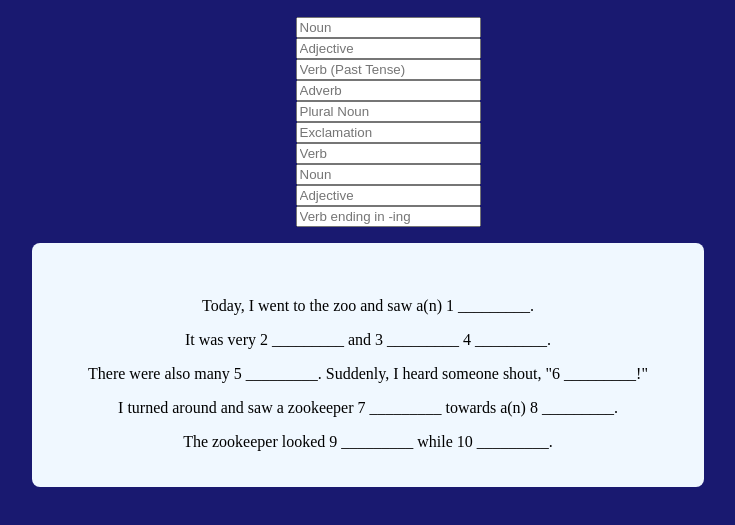
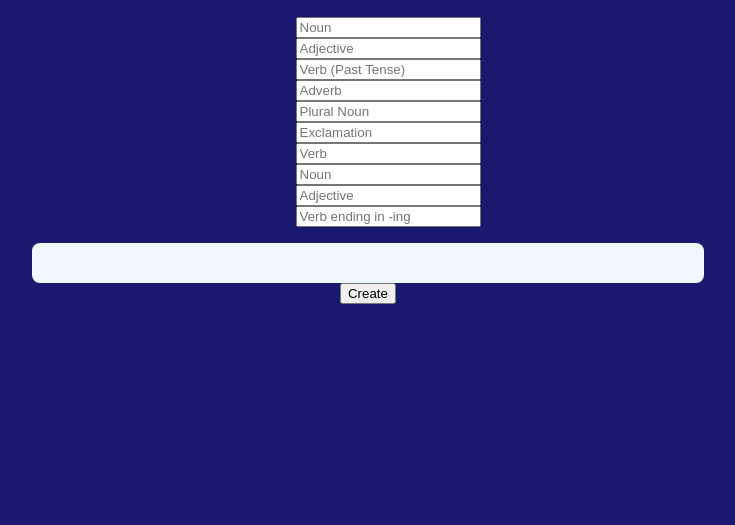
Before and after one commit to robertsmelanie/MadLibs1, a plain HTML site: page index.html in a window 1280 px wide. Shown: the part 87-612 px from the top of the page, without its empty margins (272-1007 px from the left). Drawn offline with Linux system fonts and the light colour scheme.

Commit message:
update JS

```diff
--- /dev/null
+++ b/app.js
@@ -0,0 +1,26 @@
+function createParagraph(){
+    var textOne =document.getElementById('textOne').value;
+    var textTwo =document.getElementById('textTwo').value;
+    var textThree =document.getElementById('textThree').value;
+    var textFour =document.getElementById('textFour').value;
+    var textFive =document.getElementById('textFive').value;
+    var textSix =document.getElementById('textSix').value;
+    var textSeven =document.getElementById('textSeven').value;
+    var textEight =document.getElementById('textEight').value;
+    var textNine =document.getElementById('textNine').value;
+    var textTen =document.getElementById('textTen').value;
+    var para = document.createElement('p');
+    para.innerHTML = `Today, I went to the zoo and saw a(n) ${textOne}.<br>
+It was very ${textTwo} and ${textThree} ${textFour}.<br>
+There were also many ${textFive}. Suddenly, I heard someone shout,<br> "${textSix}!"<br>
+I turned around and saw a zookeeper ${textSeven} towards a(n) ${textEight}.<br>
+The zookeeper looked ${textNine} while ${textTen}.`;
+
+    // document.getElementById('answer').appendChild(para);
+
+    var answerDiv = document.getElementById('answer');
+    answerDiv.innerHTML = "";
+    answerDiv.appendChild(para);
+
+
+}
--- a/index.html
+++ b/index.html
@@ -31,8 +31,14 @@
         </ul>
 
         <!-- <center> -->
-        <div class="container">
-            <br />
+        <div id="answer"></div>
+        <button onclick="createParagraph()">Create</button>
+
+
+
+        <!-- <div class="container">
+            <br /> -->
+        <!-- <div></div>
             <p>Today, I went to the zoo and saw a(n) 1 _________.</p>
             <p>It was very 2 _________ and 3 _________ 4 _________.</p>
             <p>
@@ -43,12 +49,15 @@
                 I turned around and saw a zookeeper 7 _________ towards a(n) 8
                 _________.
             </p>
-            <p>The zookeeper looked 9 _________ while 10 _________.</p>
-        </div>
-        <!-- </center> -->
+            <p>The zookeeper looked 9 _________ while 10 _________.</p> -->
+        <!-- </div>
+        <button onclick="Submit">Submit</button>
 
+
+
+        <div id="answer"></div> -->
     </div>
-
+    <script src="./app.js"></script>
 </body>
 
 </html>
--- a/style.css
+++ b/style.css
@@ -19,7 +19,14 @@ h1 {
   width: 50%;
   text-align: center;
  }
-
+ #answer {
+    background-color: aliceblue;
+    padding: 20px;
+    border-radius: 8px;
+    width: 50%;
+    text-align: center;
+    line-height: 2;
+}
 .centered-text {
   margin: 0;
   text-align: center;
```
Also changed, not shown: appold.js (added, +29 -0 lines).
